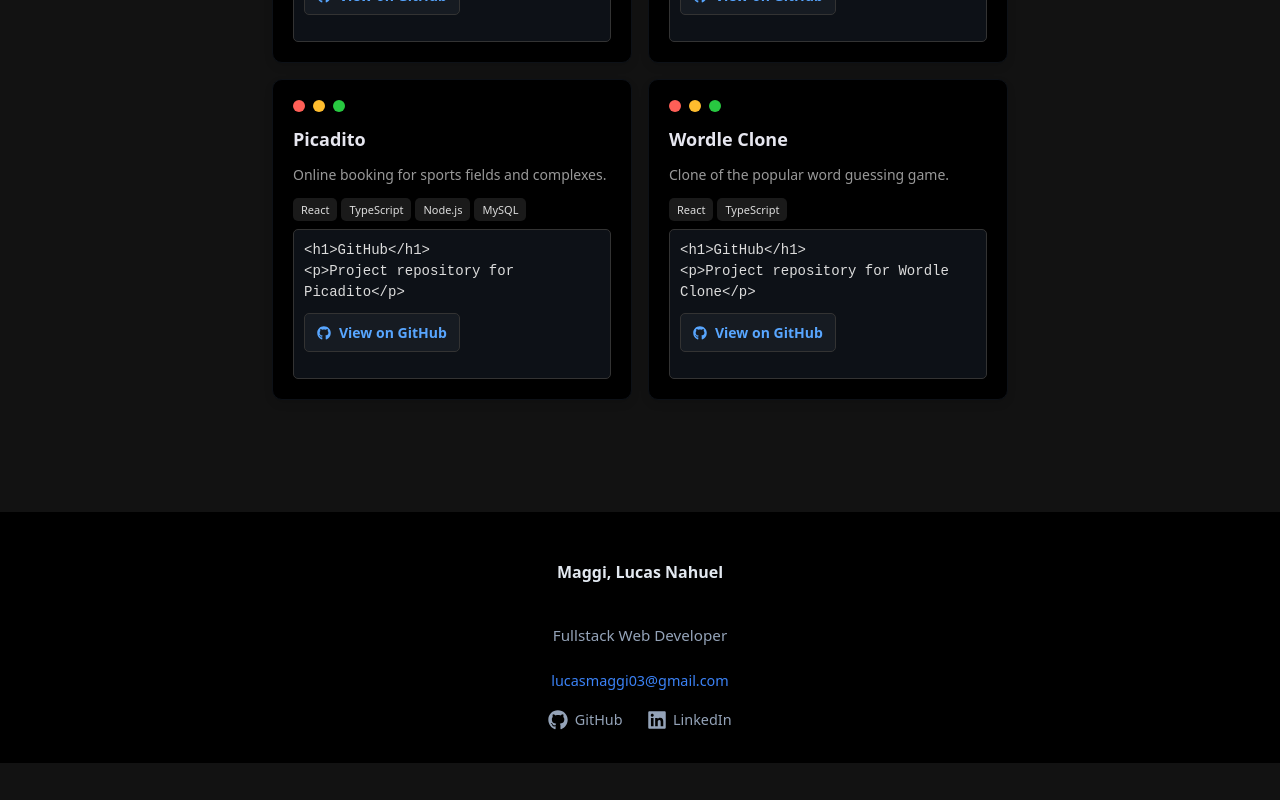
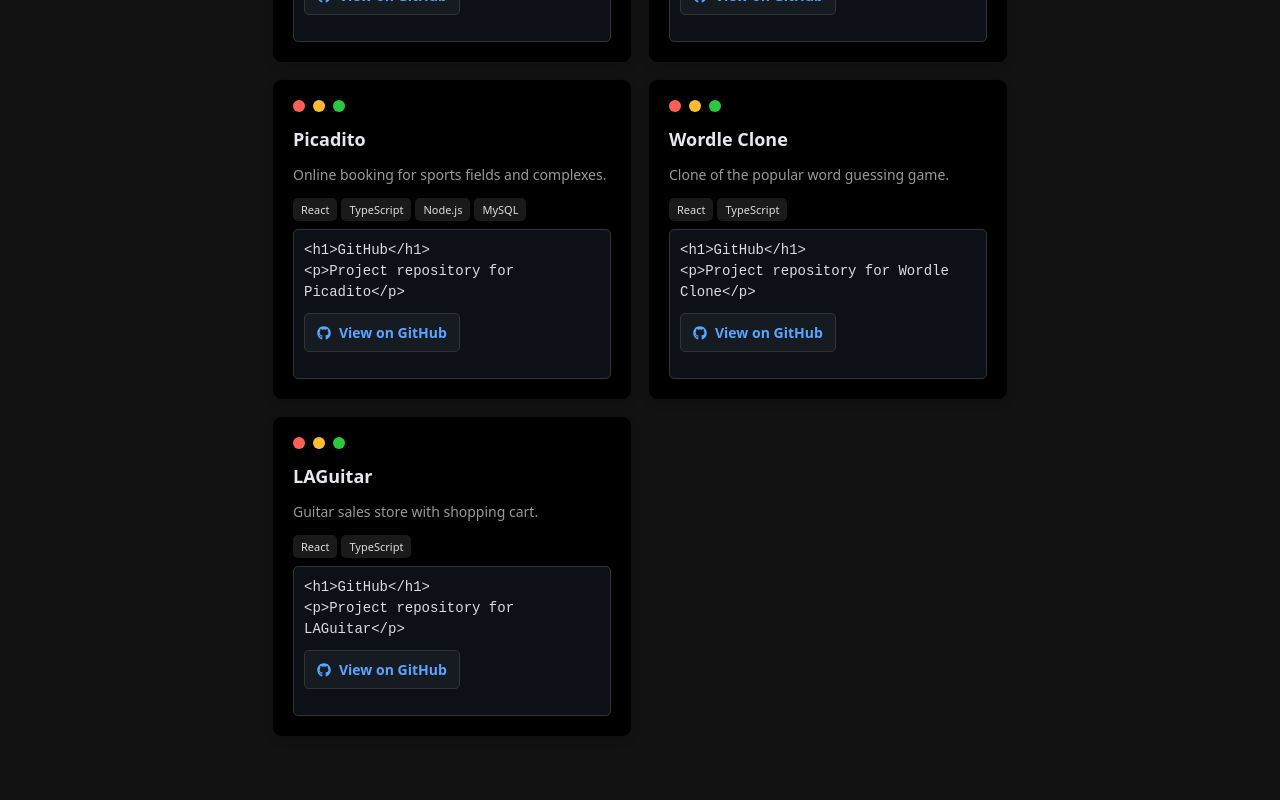
Before and after one commit to lucasmaggi03/portfolio, a React (Vite) app: page / in a window 1280 px wide. Shown: the part 1626-2426 px from the top of the page. Before the commit the page ends 2389 px from the top, so only its background shows below. Built offline with nearby package versions, Linux system fonts and the light colour scheme.

Commit message:
adding database.json to replace an object in frontend

```diff
--- a/src/components/Projects/Projects.tsx
+++ b/src/components/Projects/Projects.tsx
@@ -1,42 +1,20 @@
-import React from "react";
+import React, { useEffect, useState } from "react";
 import "./Projects.css";
 import { FaGithub } from "react-icons/fa";
-
-const projects = [
-  {
-    title: "UTimbaN",
-    description:
-      "Interactive platform with payments, authentication, and virtual currencies.",
-    tags: ["React", "TypeScript", "Sequelize", "MercadoPago"],
-    github: "https://github.com/starboyagus/DSW-TP-24",
-  },
-  {
-    title: "TakeFee",
-    description:
-      "Management and fee collection system for clubs or communities.",
-    tags: ["React", "TypeScript", "Node.js", "MySQL"],
-    github: "https://github.com/lucasmaggi03/debt-collection-software",
-  },
-  {
-    title: "Picadito",
-    description: "Online booking for sports fields and complexes.",
-    tags: ["React", "TypeScript", "Node.js", "MySQL"],
-    github: "https://github.com/lucasmaggi03/picadito-frontend",
-  },
-  {
-    title: "Wordle Clone",
-    description: "Clone of the popular word guessing game.",
-    tags: ["React", "TypeScript"],
-    github: "https://github.com/lucasmaggi03/wordle-clone",
-  },
-];
+import db from "../../data/db.json"
 
 const Projects: React.FC = () => {
+  const [data, setData] = useState(db.projects);
+
+  useEffect(() => {
+    setData(db.projects);
+  }, []);
+
   return (
     <section id="projects" className="projects-section">
       <h1 className="projects-title">&lt;Projects/&gt;</h1>
       <div className="projects-grid">
-        {projects.map((project, idx) => (
+        {data.map((project, idx) => (
           <div key={idx} className="card">
             <div className="mac-header">
               <span className="red"></span>
--- /dev/null
+++ b/src/data/db.json
@@ -0,0 +1,34 @@
+{
+  "projects": [
+    {
+      "title": "UTimbaN",
+      "description": "Interactive platform with payments, authentication, and virtual currencies.",
+      "tags": ["React", "TypeScript", "Sequelize", "MercadoPago"],
+      "github": "https://github.com/starboyagus/DSW-TP-24"
+    },
+    {
+      "title": "TakeFee",
+      "description": "Management and fee collection system for clubs or communities.",
+      "tags": ["React", "TypeScript", "Node.js", "MySQL"],
+      "github": "https://github.com/lucasmaggi03/debt-collection-software"
+    },
+    {
+      "title": "Picadito",
+      "description": "Online booking for sports fields and complexes.",
+      "tags": ["React", "TypeScript", "Node.js", "MySQL"],
+      "github": "https://github.com/lucasmaggi03/picadito-frontend"
+    },
+    {
+      "title": "Wordle Clone",
+      "description": "Clone of the popular word guessing game.",
+      "tags": ["React", "TypeScript"],
+      "github": "https://github.com/lucasmaggi03/wordle-clone"
+    },
+    {
+      "title": "LAGuitar",
+      "description": "Guitar sales store with shopping cart.",
+      "tags": ["React", "TypeScript"],
+      "github": "https://github.com/lucasmaggi03/wordle-clone"
+    }
+  ]
+}
```
